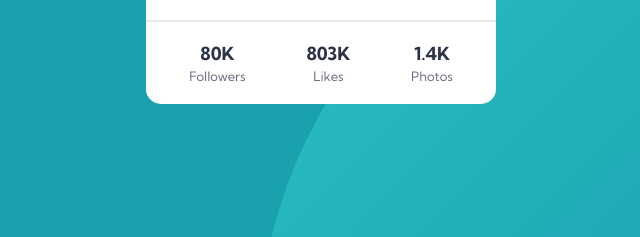
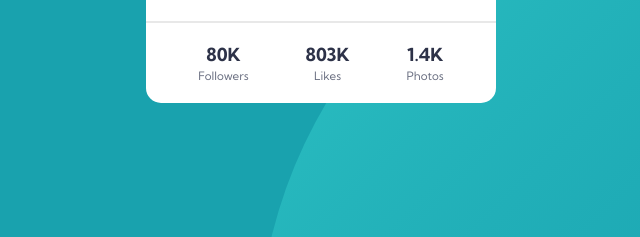
Before and after one commit to Jeymen/profile-card-component, a plain HTML site: page index.html in a window 1280 px wide. Shown: the part 489-726 px from the top of the page, 319-959 px from the left. Drawn offline with Linux system fonts and the light colour scheme.

Commit message:
Fixed the font size.

```diff
--- a/style.css
+++ b/style.css
@@ -118,7 +118,7 @@ p {
   margin: 0 auto;
   grid-row: 2;
   grid-column: 1;
-  font-size: 0.8125rem;
+  font-size: 0.725rem;
 }
 
 .likes-number {
@@ -132,7 +132,7 @@ p {
   margin: 0 auto;
   grid-row: 2;
   grid-column: 2;
-  font-size: 0.8125rem;
+  font-size: 0.725rem;
 }
 
 .photos-number {
@@ -146,7 +146,7 @@ p {
   margin: 0 auto;
   grid-row: 2;
   grid-column: 3;
-  font-size: 0.8125rem;
+  font-size: 0.725rem;
 }
 
 @media (min-width: 360px) {
```
